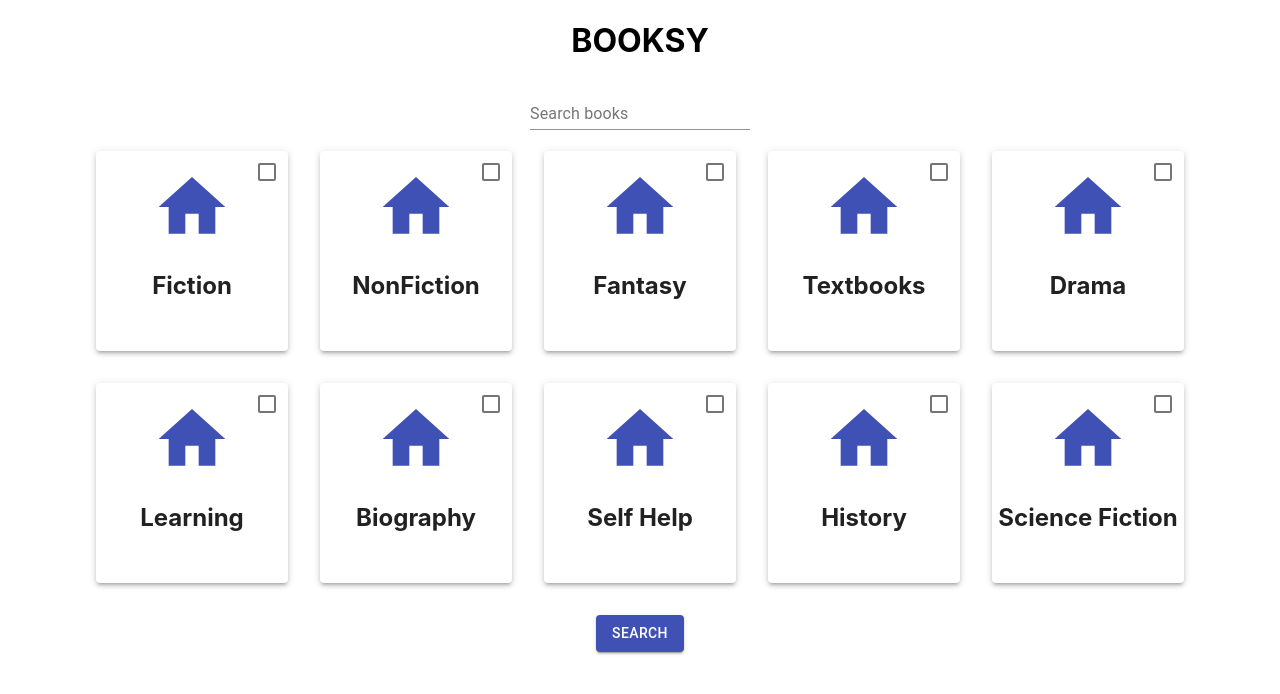
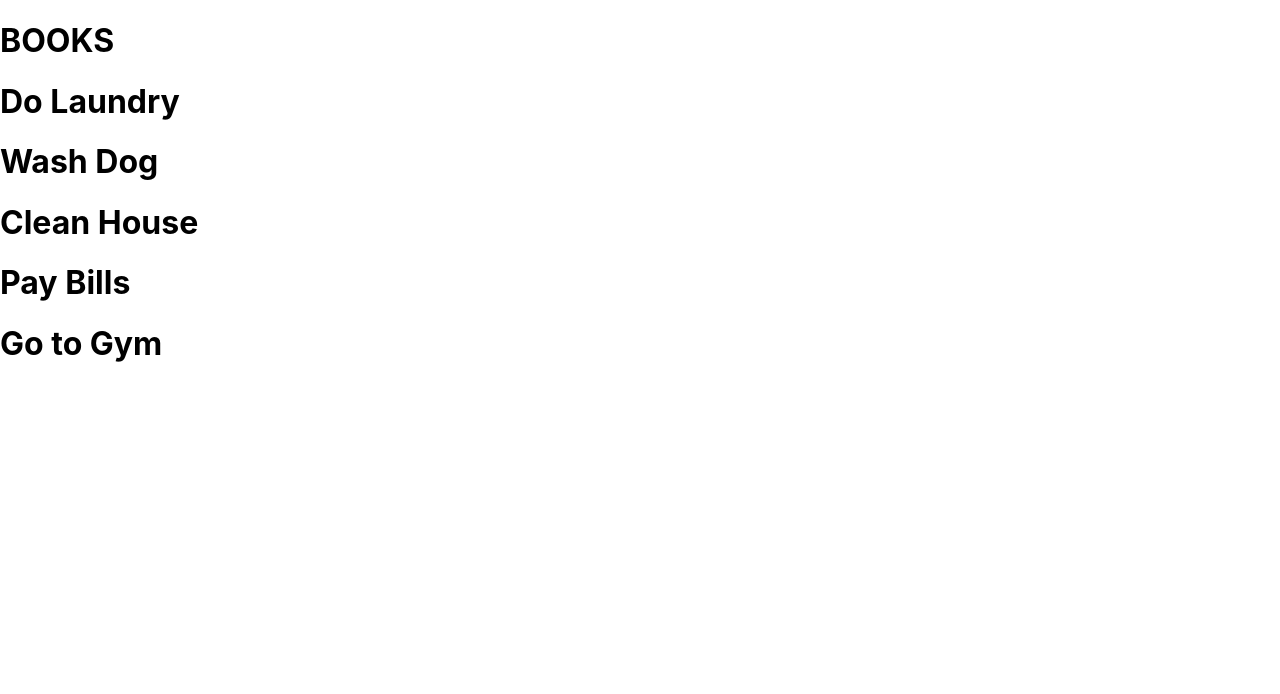
Before and after one commit to ANG13T/Book_Recommender, a React (Create React App) app: page /books in a window 1280 px wide. Shown: the top 694 px of the page. Built offline with nearby package versions, Linux system fonts and the light colour scheme.

Commit message:
redirect works

```diff
--- a/src/App.js
+++ b/src/App.js
@@ -2,6 +2,7 @@ import React from 'react';
 
 import { BrowserRouter as Router, Route,Switch } from 'react-router-dom';
 import Home from './components/Home.js';
+import Books from './components/layouts/Books.js';
 
 
 class App extends React.Component{
@@ -25,13 +26,12 @@ class App extends React.Component{
               {/* <Books books={this.state.books} /> */}
 
           <Switch>
-            <Route path="/">
+            <Route exact path="/">
               <Home />
             </Route>
 
             <Route path="/books">
-              {/* <Home /> */}
-              <h1>BOOKS</h1>
+              <Books books={this.state.books}/>
             </Route>
         </Switch>
         </div>
--- a/src/components/Form.js
+++ b/src/components/Form.js
@@ -26,7 +26,7 @@ const Form = () => {
 
     const loadBooks = () => {
         if(searchInput != "" || selectedOptions != []){
-            history.push("/books");
+            history.replace("/books");
         }else{
             alert("Please select or type something.")
         }
--- a/src/components/layouts/Books.js
+++ b/src/components/layouts/Books.js
@@ -2,8 +2,6 @@ import React, {Component} from 'react';
 import Book from '../cards/Book.js';
 // import './Todos.css'
 const Books = ({books}) => {
-
-
     const bookList = books.map(book => {
 
         return(
@@ -14,6 +12,7 @@ const Books = ({books}) => {
 
         return(
             <div className="books">
+                <h1>BOOKS</h1>
                 {bookList}
             </div>
         )
```
